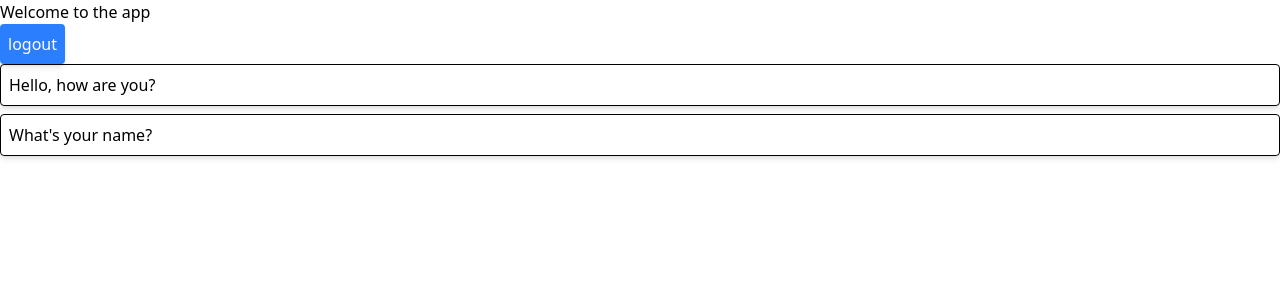
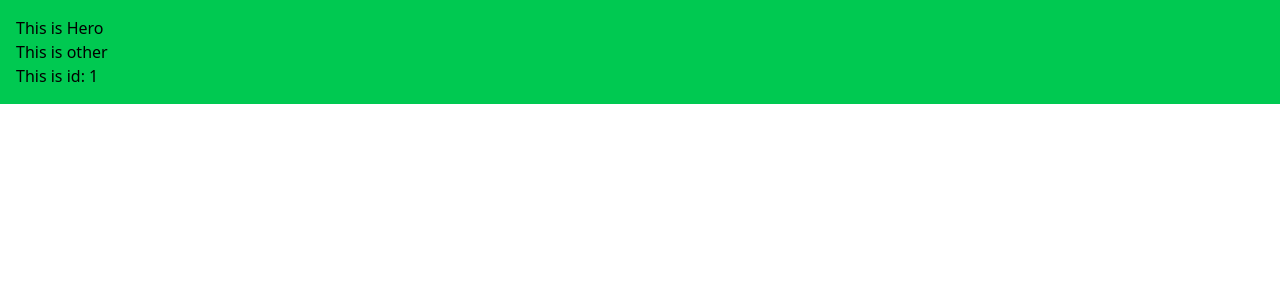
Before and after one commit to pengrui26/second-react, a React (Vite) app: page /about/1 in a window 1280 px wide. Shown: the top 300 px of the page. Built offline with nearby package versions, Linux system fonts and the light colour scheme.

Commit message:
basic Routes

```diff
--- a/package.json
+++ b/package.json
@@ -13,6 +13,7 @@
     "@tailwindcss/vite": "^4.1.5",
     "react": "^19.0.0",
     "react-dom": "^19.0.0",
+    "react-router": "^7.5.3",
     "tailwindcss": "^4.1.5"
   },
   "devDependencies": {
--- /dev/null
+++ b/src/components/Hero.jsx
@@ -0,0 +1,13 @@
+import { useParams } from "react-router-dom";
+
+export default function Hero({ children }) {
+  const { id } = useParams();
+
+  return (
+    <div className="px-4 py-4 items-center justify-center bg-green-500">
+      <p> This is Hero</p>
+      {children}
+      <p>This is id: {id}</p>
+    </div>
+  );
+}
--- a/src/main.jsx
+++ b/src/main.jsx
@@ -2,9 +2,37 @@ import { StrictMode } from "react";
 import { createRoot } from "react-dom/client";
 import "./index.css";
 import App, { MyCOm } from "./App.jsx";
+import { createBrowserRouter, RouterProvider } from "react-router-dom";
+import React from "react";
+import ReactDOM from "react-dom/client";
+import Home from "./routes/Home.jsx";
+import Hero from "./components/Hero.jsx";
+import NotFound from "./routes/NotFound.jsx";
+const router = createBrowserRouter([
+  {
+    path: "/",
+    element: <Home />,
+  },
+  {
+    path: "/about",
+    element: <Hero />,
+  },
+  {
+    path: "/about/:id",
+    element: (
+      <Hero>
+        <p>This is other</p>
+      </Hero>
+    ),
+  },
+  {
+    path: "*",
+    element: <NotFound />,
+  },
+]);
 
-createRoot(document.getElementById("root")).render(
-  <StrictMode>
-    <App />
-  </StrictMode>
+ReactDOM.createRoot(document.getElementById("root")).render(
+  <React.StrictMode>
+    <RouterProvider router={router} />
+  </React.StrictMode>
 );
--- /dev/null
+++ b/src/routes/Home.jsx
@@ -0,0 +1,10 @@
+import Hero from "../components/Hero.jsx";
+
+export default function Home() {
+  return (
+    <div className="w-full flex flex-col items-center justify-center bg-blue-500">
+      <Hero />
+      We are still in Home
+    </div>
+  );
+}
--- /dev/null
+++ b/src/routes/NotFound.jsx
@@ -0,0 +1,3 @@
+export default function NotFound() {
+  return <p>Not Found!!!!!</p>;
+}
```
Also changed, not shown: 2 other files (tests, documents, lock files or other folders).
